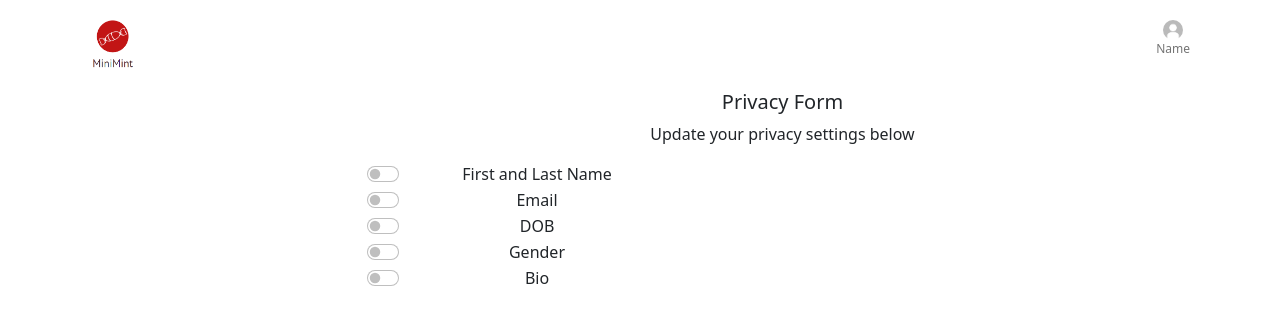
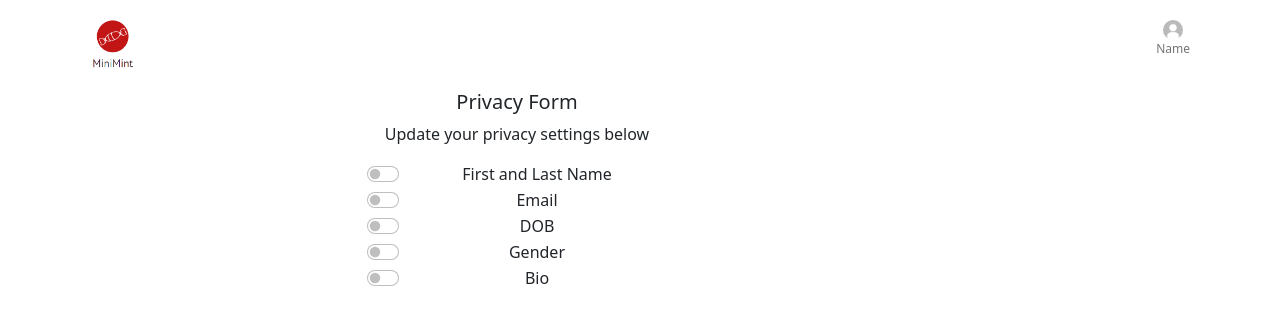
Before and after one commit to MBaidoum/ProfilePrivateRepo, a React (Create React App) app in the folder frontend/: page /PrivacyPage in a window 1280 px wide. Shown: the top 324 px of the page. Built offline with nearby package versions, Linux system fonts and the light colour scheme.

Commit message:
updated privacy form

```diff
--- a/frontend/src/components/PrivacyForm/index.js
+++ b/frontend/src/components/PrivacyForm/index.js
@@ -14,7 +14,8 @@
         <div className="container">
             <div className="row">
                 <div className="col-lg-3"></div>
-                <div className="col-lg-9 float-left">
+                <div className="col-lg-9 d-flex justify-content-start">
+                    <div>
                     <h5>Privacy Form</h5>
                     <p>Update your privacy settings below</p>
                     <form>
@@ -39,6 +40,7 @@
                                 <label class="form-check-label" for="flexSwitchCheckDefault">Bio</label>
                         </div>
                     </form>
+                    </div>
                 </div>
             </div>
         </div>
```
